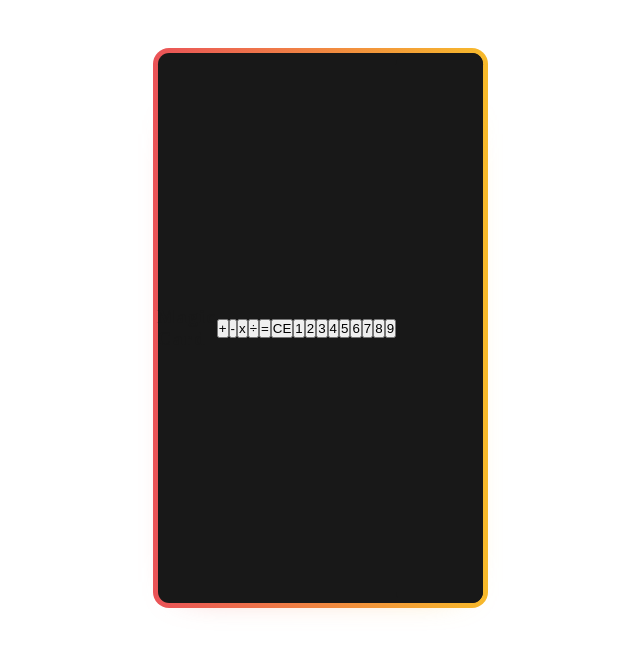
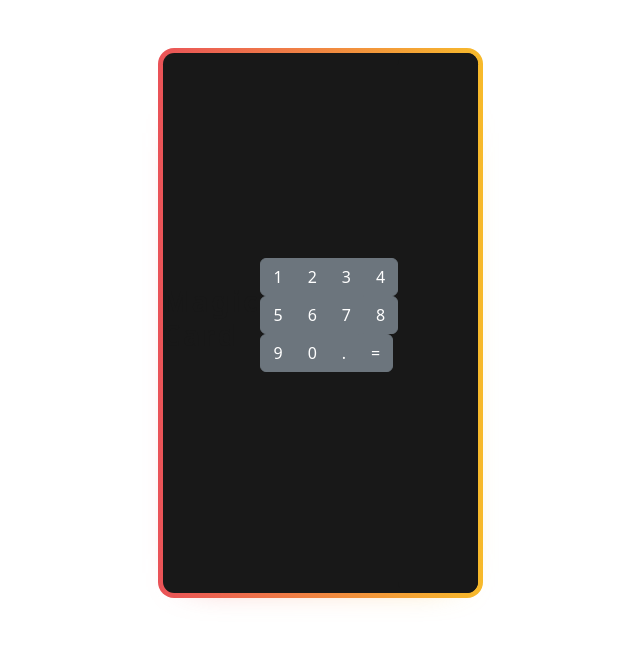
Before and after one commit to Mafesita23/Calculadora-Mafe, a plain HTML site: page index.html in a window 1280 px wide. Shown: the whole page, without its empty margins (320-960 px from the left). Drawn offline with nearby package versions, Linux system fonts and the light colour scheme.

Commit message:
Bootstrap y botones nuevos
Bootstrap y botones nuevos

```diff
--- a/index.html
+++ b/index.html
@@ -5,6 +5,8 @@
     <meta http-equiv="X-UA-Compatible" content="IE=edge">
     <meta name="viewport" content="width=device-width, initial-scale=1.0">
     <link rel="stylesheet" href="style.css">
+    <link href="https://cdn.jsdelivr.net/npm/bootstrap@5.2.3/dist/css/bootstrap.min.css" rel="stylesheet"
+    integrity="sha384-rbsA2VBKQhggwzxH7pPCaAqO46MgnOM80zW1RWuH61DGLwZJEdK2Kadq2F9CUG65" crossorigin="anonymous">
     <title>Calculadora Mafe</title>
 </head>
 <body>
@@ -13,26 +15,27 @@
         <div class="calculadora-info">
           <h3 class="titulo">Magic Card</h3>
           <table class="calculadora-info">
-            <tr class="operaciones">
-            <button class="boton-operacion" id="suma">+</button>
-            <button class="boton-operacion" id="resta">-</button>
-            <button class="boton-operacion" id="multiplicacion">x</button>
-            <button class="boton-operacion" id="division">÷</button>
-            <button class="boton-operacion" id="igual">=</button>
-            <button class="boton-operacion" id="clear">CE</button>
-            </tr>
-
-            <tr class="numeros">
-            <button class="numero">1</button>
-            <button class="numero">2</button>
-            <button class="numero">3</button>
-            <button class="numero">4</button>
-            <button class="numero">5</button>
-            <button class="numero">6</button>
-            <button class="numero">7</button>
-            <button class="numero">8</button>
-            <button class="numero">9</button>
-            </tr>
+            <div class="btn-toolbar mb-3" role="toolbar" aria-label="Toolbar with button groups">
+              <div class="btn-group mr-2" role="group" aria-label="First group">
+                <button type="button" class="btn btn-secondary">1</button>
+                <button type="button" class="btn btn-secondary">2</button>
+                <button type="button" class="btn btn-secondary">3</button>
+                <button type="button" class="btn btn-secondary">4</button>
+              </div>
+              <div class="btn-toolbar justify-content-between" role="toolbar" aria-label="Toolbar with button groups">
+                <div class="btn-group" role="group" aria-label="First group">
+                  <button type="button" class="btn btn-secondary">5</button>
+                  <button type="button" class="btn btn-secondary">6</button>
+                  <button type="button" class="btn btn-secondary">7</button>
+                  <button type="button" class="btn btn-secondary">8</button>
+                </div>
+                <div class="btn-toolbar justify-content-between" role="toolbar" aria-label="Toolbar with button groups">
+                  <div class="btn-group" role="group" aria-label="First group">
+                    <button type="button" class="btn btn-secondary">9</button>
+                    <button type="button" class="btn btn-secondary">0</button>
+                    <button type="button" class="btn btn-secondary">.</button>
+                    <button type="button" class="btn btn-secondary">=</button>
+                  </div>
 
           </table>
         </div>
```
